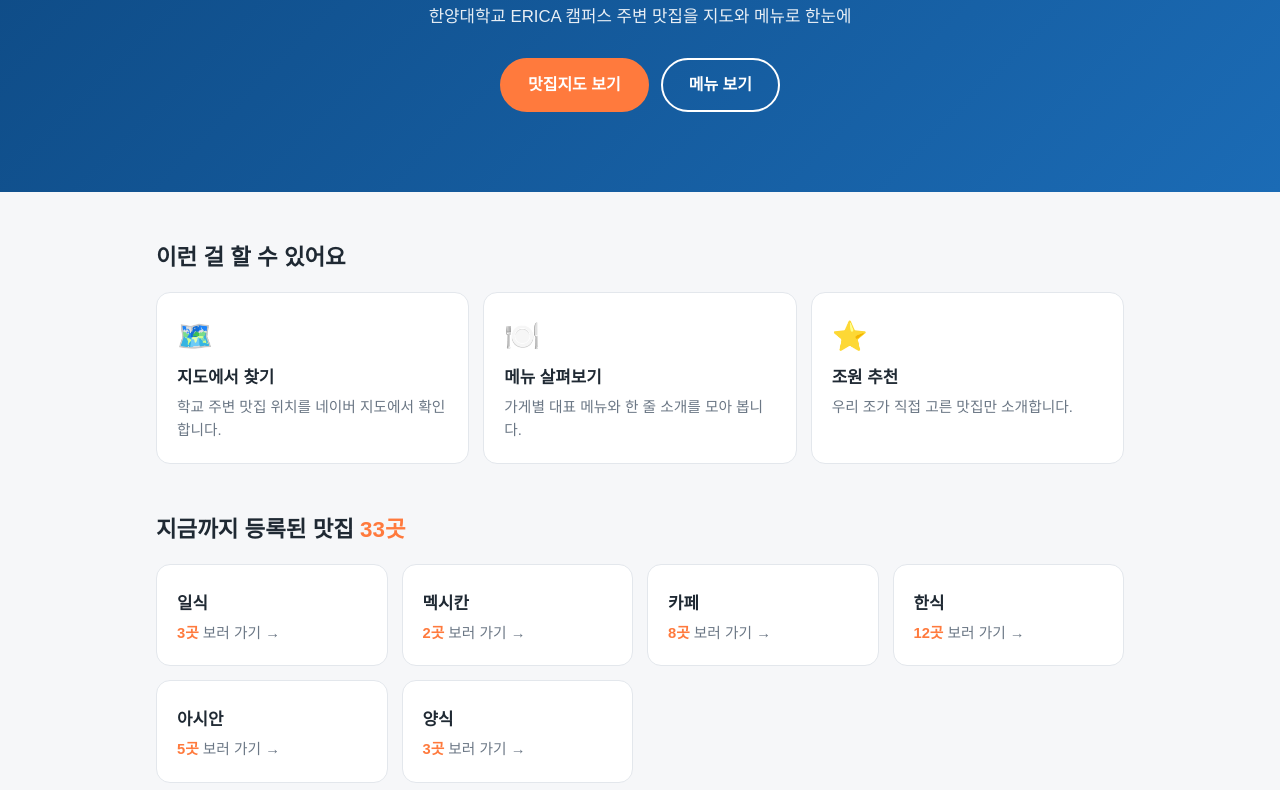
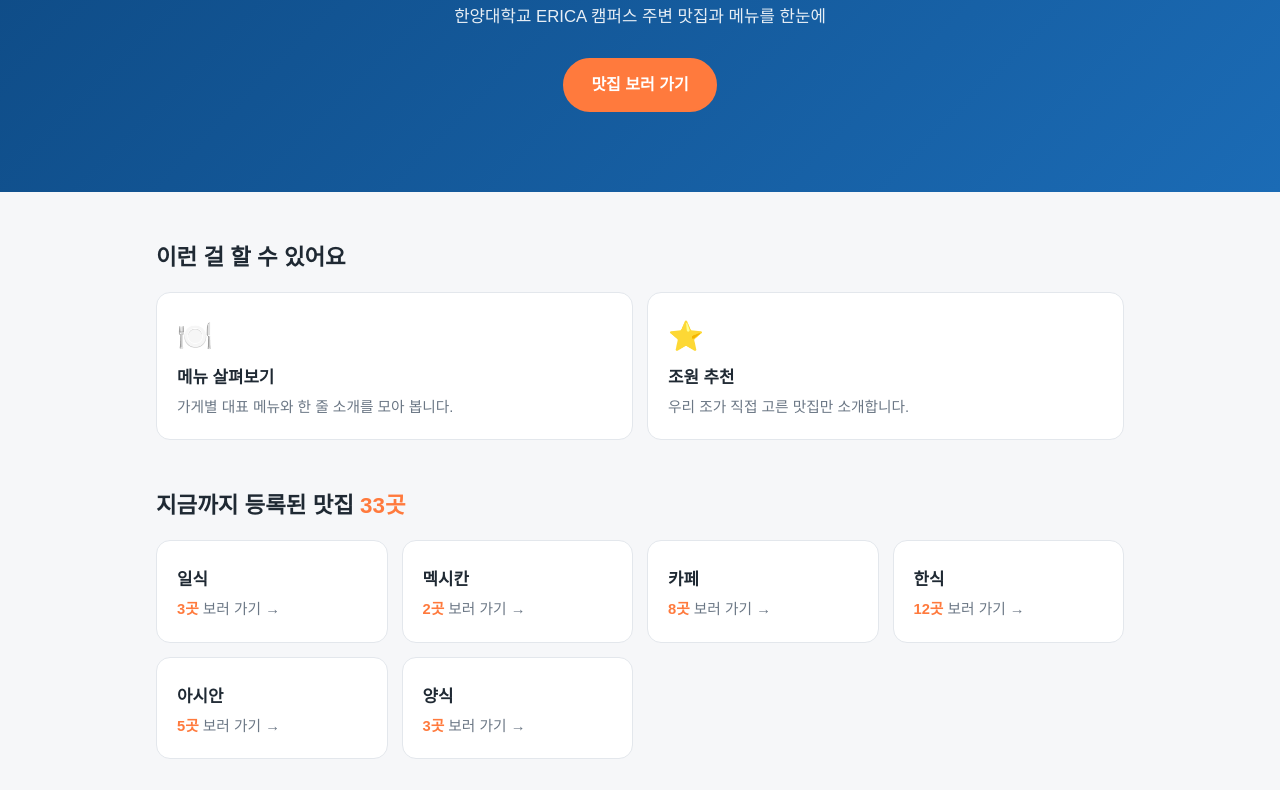
Before and after one commit to zullsr/5---, a plain HTML site: page index.html in a window 1280 px wide. Shown: the part 194-984 px from the top of the page. Drawn offline with Linux system fonts and the light colour scheme.

Commit message:
인덱스 수정
Removed duplicate stylesheet link and updated text content.

```diff
--- a/index.html
+++ b/index.html
@@ -1,8 +1,6 @@
 <!DOCTYPE html>
 <html lang="ko">
 <head>
-  <link rel="stylesheet" href="style.css">
-
   <meta charset="UTF-8">
   <meta name="viewport" content="width=device-width, initial-scale=1.0">
   <title>ERICA 맛집지도</title>
@@ -85,16 +83,15 @@
       .hero h1 { font-size: 1.8rem; }
     }
   </style>
-   <link rel="stylesheet" href="style.css">
+  <!-- 스타일 담당이 만든 디자인 -->
+  <link rel="stylesheet" href="style.css">
 </head>
 <body>
   <!-- 상단 메뉴 -->
   <nav class="nav">
     <a href="index.html" class="logo">ERICA 맛집지도</a>
     <ul>
-
       <li><a href="index.html" class="active">홈</a></li>
-      <li><a href="map.html">맛집지도</a></li>
       <li><a href="menu.html">메뉴</a></li>
     </ul>
   </nav>
@@ -102,10 +99,9 @@
   <!-- 첫 화면 -->
   <header class="hero">
     <h1>오늘 뭐 먹지?</h1>
-    <p>한양대학교 ERICA 캠퍼스 주변 맛집을 지도와 메뉴로 한눈에</p>
+    <p>한양대학교 ERICA 캠퍼스 주변 맛집과 메뉴를 한눈에</p>
     <div class="buttons">
-      <a href="map.html" class="btn primary">맛집지도 보기</a>
-      <a href="menu.html" class="btn">메뉴 보기</a>
+      <a href="menu.html" class="btn primary">맛집 보러 가기</a>
     </div>
   </header>
 
@@ -114,11 +110,6 @@
     <section>
       <h2>이런 걸 할 수 있어요</h2>
       <div class="grid">
-        <a href="map.html" class="card">
-          <div class="icon">🗺️</div>
-          <h3>지도에서 찾기</h3>
-          <p>학교 주변 맛집 위치를 네이버 지도에서 확인합니다.</p>
-        </a>
         <a href="menu.html" class="card">
           <div class="icon">🍽️</div>
           <h3>메뉴 살펴보기</h3>
```
